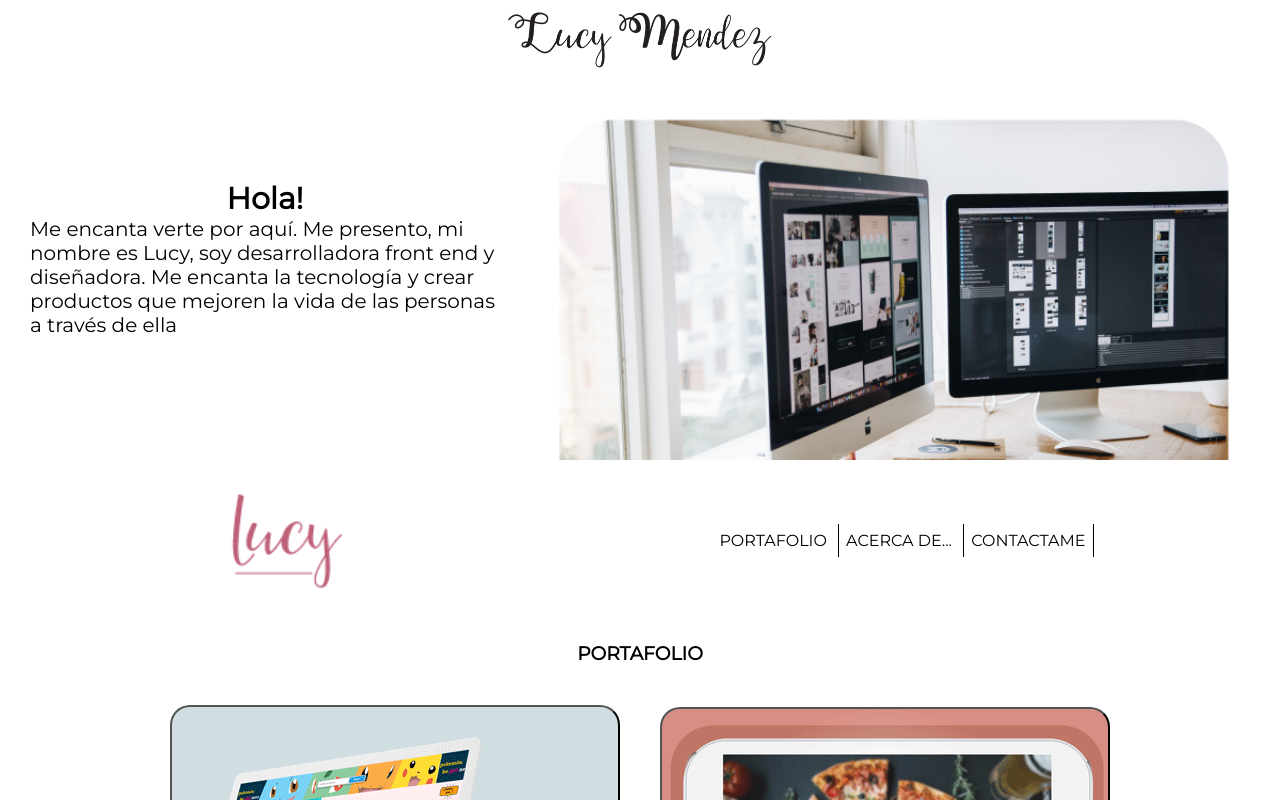
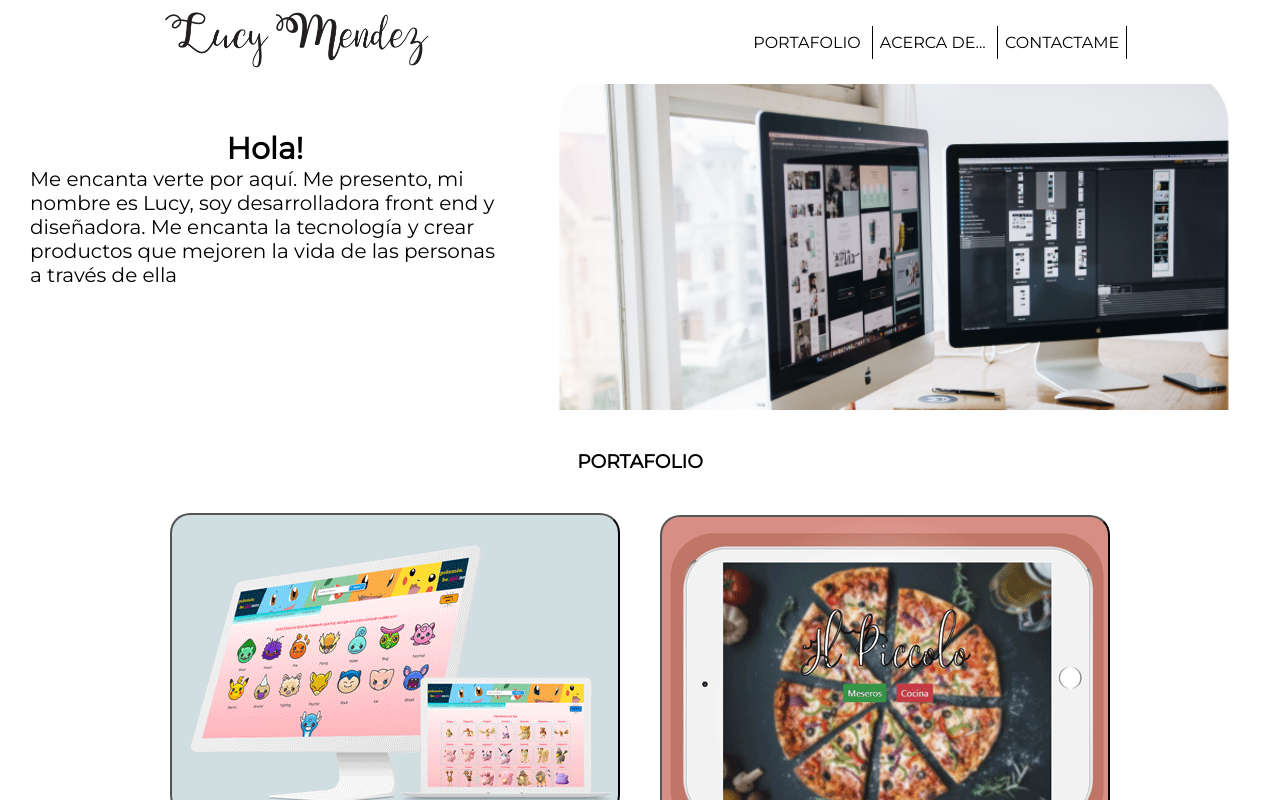
Before and after one commit to lumenbarron/lumenbarron.github.io, a React (Create React App) app: page / in a window 1280 px wide. Shown: the top 800 px of the page. Built offline with nearby package versions, Linux system fonts and the light colour scheme.

Commit message:
making new nav

```diff
--- a/src/Home/HeaderHome.js
+++ b/src/Home/HeaderHome.js
@@ -1,5 +1,4 @@
 import React from 'react';
-import lucyName from './Images/lucyName.png';
 import './home.css';
 
 export class HeaderHome extends React.Component {
@@ -7,9 +6,7 @@ export class HeaderHome extends React.Component {
     return (
 
       <header className="lucy-header-container">
-        <img src={lucyName} className="lucy-name" alt="lucyname" />
         <section className="lucy-header">
-          {/* <img src={bannerHome2} alt="bannerhome" /> */}
           <section className="lucy-header-text">
             <h2>Hola! </h2>
             <p >Me encanta verte por aquí. Me presento, mi nombre es Lucy,
--- a/src/Home/Menu.js
+++ b/src/Home/Menu.js
@@ -9,7 +9,14 @@ export class Menu extends React.Component {
       <section className="menu-container">
 
         <section className="menu-item">
-          <button type="image" className="images-menus images-small" id="pokemon-image" />
+
+          <button type="image" className="images-menus images-small" id="pokemon-image">
+          <h3 className="images-menus-text" >Pokemon Be.Girl.Ners</h3>
+          </button>
+
+
+
+
           <button type="image" className="images-menus images-small" id="foodmap-image" />
         </section>
 
--- a/src/Home/Nav.js
+++ b/src/Home/Nav.js
@@ -1,14 +1,16 @@
 import React from 'react';
 import {Link} from 'react-router-dom';
 import lucylogo from './Images/lucy-name-logo.png'
+import lucyName from './Images/lucyName.png';
 import './home.css';
 
 export class Nav extends React.Component{
+
   render (){
     return (
-        <header className="header-nav">
+        <header className="header-nav" >
             <section>
-                <input type="image" alt="image" className="images-menus" src={lucylogo} />
+            <img src={lucyName} className="lucy-name" alt="lucyname" />
             </section>
             <nav>
             <a className="header-nav-a" target="_blank"> PORTAFOLIO </a>
--- a/src/Home/home.css
+++ b/src/Home/home.css
@@ -12,6 +12,7 @@
     justify-content: center;
     font-size: 26px;
     width: 100%;
+    padding-top: 80px;
     /* border: 1px black solid; */
 
     /*Flexbox */
@@ -54,11 +55,14 @@ padding: 10px;
     font-size: 16px;
     /*Flexbox */
     display: flex;
-    justify-content: space-between;
+    justify-content: space-around;
     align-items: center;
     flex-direction: row;
     flex-wrap: wrap;
+    position: fixed;
+    background-color: white
 }
+
 
 .header-nav-a{
     padding: 7px;
@@ -76,6 +80,7 @@ padding: 10px;
     text-align: center;
     width: 100%;
     margin: 20px;
+    padding-top: 20px;
 }
 .menu-container{
     /* border: 1px solid black; */
@@ -109,6 +114,7 @@ padding: 10px;
     width: 100%;
     vertical-align: middle;
     margin: 20px;
+
     /*Flexbox */
     /* flex-grow: 1; */
     /* display: flex;
@@ -124,6 +130,27 @@ padding: 10px;
      /* background: pink; */
 }
 
+
+.images-menus-text {
+    position: relative;
+    top: -10px;
+    left: -10px;
+    border-radius: 20px;
+    height: 302px;
+    width: 450px;
+    display: flex;
+    align-items: center;
+    justify-content: center;
+    color: black;
+    opacity: 0;
+    transition: .5s ease;
+    background: linear-gradient(to right, #ff8177 0%, #ff867a 0%, #ff8c7f 21%, #f99185 52%, #cf556c 78%, #b12a5b 100%);
+}
+.images-small:hover .images-menus-text{
+    /* text-align:justify; */
+    opacity: 0.7;
+
+}
 .images-large{
     height: 640px;
     width: 450px;
@@ -224,6 +251,10 @@ padding: 10px;
 
 @media screen and (max-width: 1300px) {
 
+    .lucy-header-container{
+        padding-top: 30px;
+    }
+
     /*------------HEADER------------ */
 
     .home-container {
@@ -316,6 +347,12 @@ width: 100%;
         background-size: 100%
     }
 
+    .images-menus-text {
+        height: 200px;
+        width: 300px;
+        display: flex;
+    }
+
     /* #pokemon-image{
         background-image: url("./Images/pokemon-mobile-gif.gif");
     }
```
